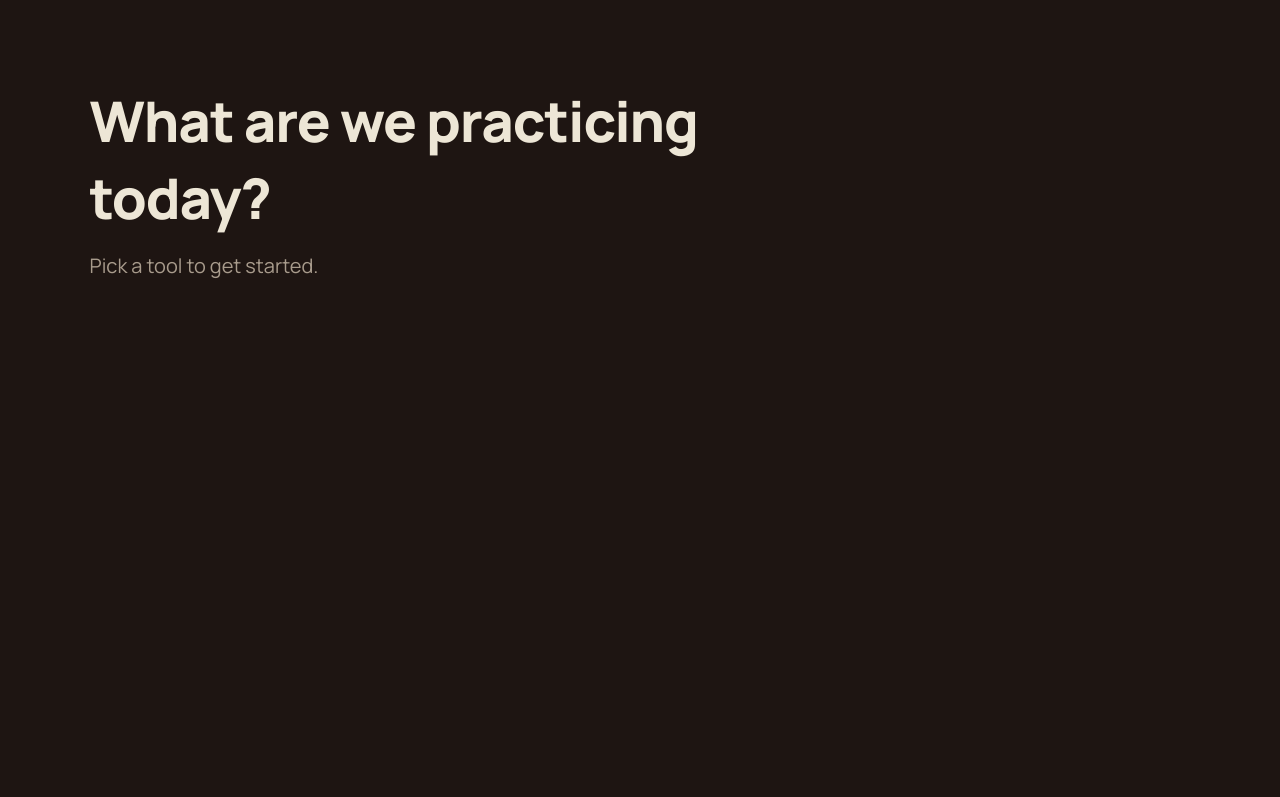
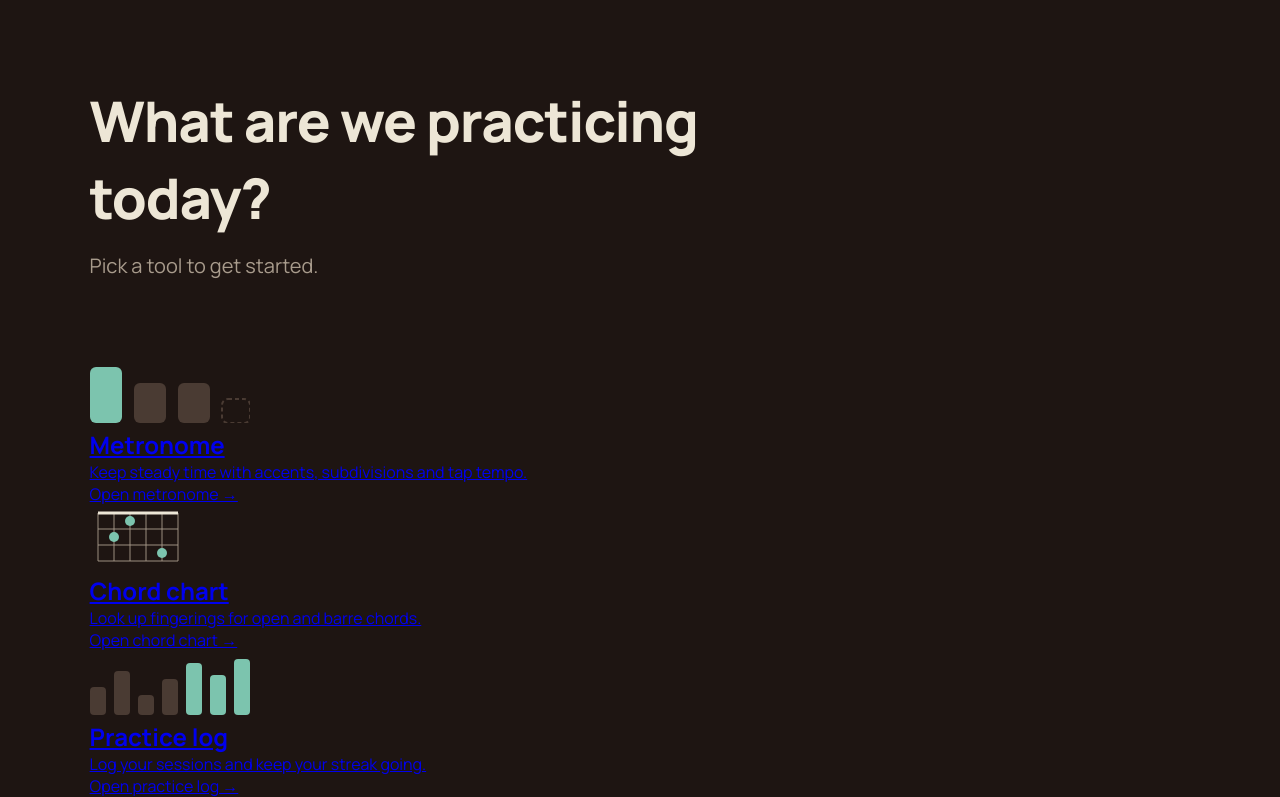
Before and after one commit to atharvasapre07/Rosewood, a plain HTML site: page index.html in a window 1280 px wide. Shown: the part 72-869 px from the top of the page. Before the commit the page ends 800 px from the top, so only its background shows below. Drawn offline with Linux system fonts and the light colour scheme.

Commit message:
Added cards without styling

```diff
--- a/index.html
+++ b/index.html
@@ -35,6 +35,37 @@
             <p class="subtitle">Pick a tool to get started.</p>
         </section>
 
+        <section class="tools-grid">
+
+            <a href="metronome.html" class="tool-card">
+                <div class="card-icon">
+                    <img src="images/metronome.svg" alt="" />
+                </div>
+                <h2>Metronome</h2>
+                <p>Keep steady time with accents, subdivisions and tap tempo.</p>
+                <span class="card-action">Open metronome &rarr;</span>
+            </a>
+
+            <a href="#" class="tool-card">
+                <div class="card-icon">
+                    <img src="images/chords.svg" alt="" />
+                </div>
+                <h2>Chord chart</h2>
+                <p>Look up fingerings for open and barre chords.</p>
+                <span class="card-action">Open chord chart &rarr;</span>
+            </a>
+
+            <a href="#" class="tool-card">
+                <div class="card-icon">
+                    <img src="images/log.svg" alt="" />
+                </div>
+                <h2>Practice log</h2>
+                <p>Log your sessions and keep your streak going.</p>
+                <span class="card-action">Open practice log &rarr;</span>
+            </a>
+
+        </section>
+
     </main>
 
 </body>
```
Also changed, not shown: metronome.html (added, +11 -0 lines), images/chords.svg (added), images/log.svg (added), images/metronome.svg (added).
